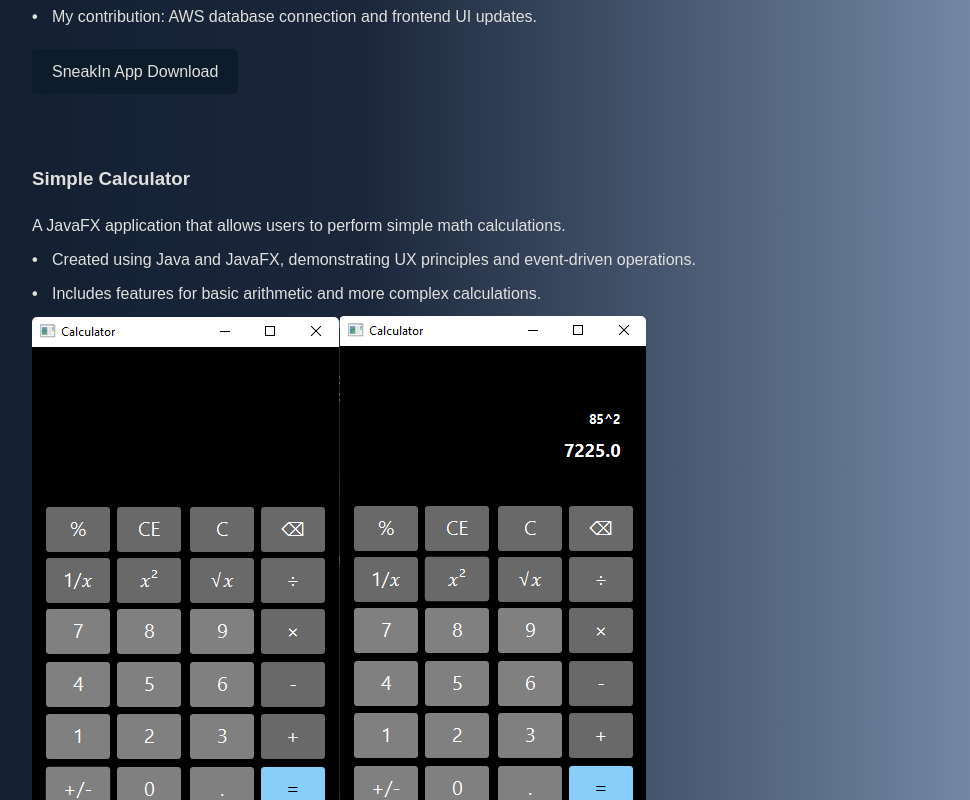
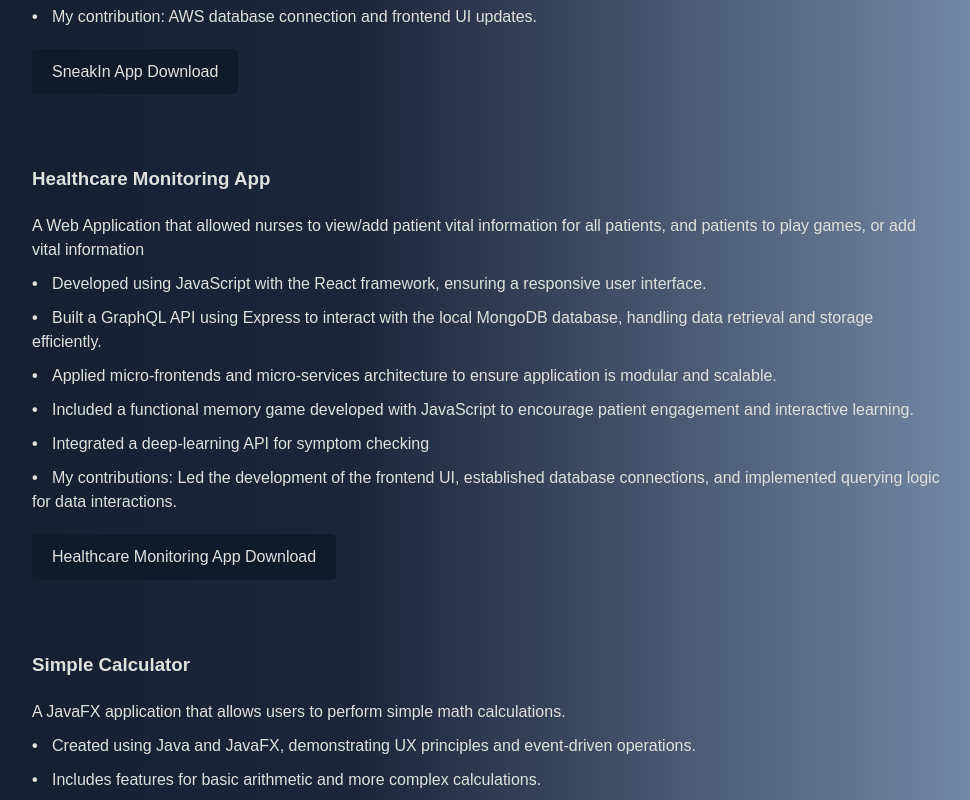
Before and after one commit to HobbyistProgrammer/HobbyistProgrammer.github.io, a React (Create React App) app: page /projects in a window 1280 px wide. Shown: the part 549-1349 px from the top of the page, without its empty margins (278-1248 px from the left). Built offline with nearby package versions, Linux system fonts and the light colour scheme.

Commit message:
Added healthcare project

```diff
--- a/src/views/Projects.js
+++ b/src/views/Projects.js
@@ -25,7 +25,21 @@ const Project = () => {
                 <li>Uses Typescript XML and Amazon RDS AWS for storage.</li>
                 <li>My contribution: AWS database connection and frontend UI updates.</li>
             </ul>
-        <a href="/projects/SneakIn.zip" download="SneakIn.zip" className="download-button">SneakIn App Download</a>
+            <a href="https://drive.google.com/file/d/1Zgev6vMJY9d7Q87S_AorEurInFTZBwfp/view?usp=drive_link" className="download-button">SneakIn App Download</a>
+        </div>
+
+        <div className="project-item">
+            <h3>Healthcare Monitoring App</h3>
+            <p>A Web Application that allowed nurses to view/add patient vital information for all patients, and patients to play games, or add vital information</p>
+            <ul>
+                <li>Developed using JavaScript with the React framework, ensuring a responsive user interface.</li>
+                <li>Built a GraphQL API using Express to interact with the local MongoDB database, handling data retrieval and storage efficiently.</li>
+                <li>Applied micro-frontends and micro-services architecture to ensure application is modular and scalable.</li>
+                <li>Included a functional memory game developed with JavaScript to encourage patient engagement and interactive learning.</li>
+                <li>Integrated a deep-learning API for symptom checking</li>
+                <li>My contributions: Led the development of the frontend UI, established database connections, and implemented querying logic for data interactions.</li>
+            </ul>
+            <a href="/projects/HealthcareApp.zip" download="HealthcareApp.zip" className="download-button">Healthcare Monitoring App Download</a>
         </div>
 
         <div className="project-item">
```
Also changed, not shown: 1 other file (tests, documents, lock files or other folders). Lines whose indentation alone changed are shown as unchanged.
